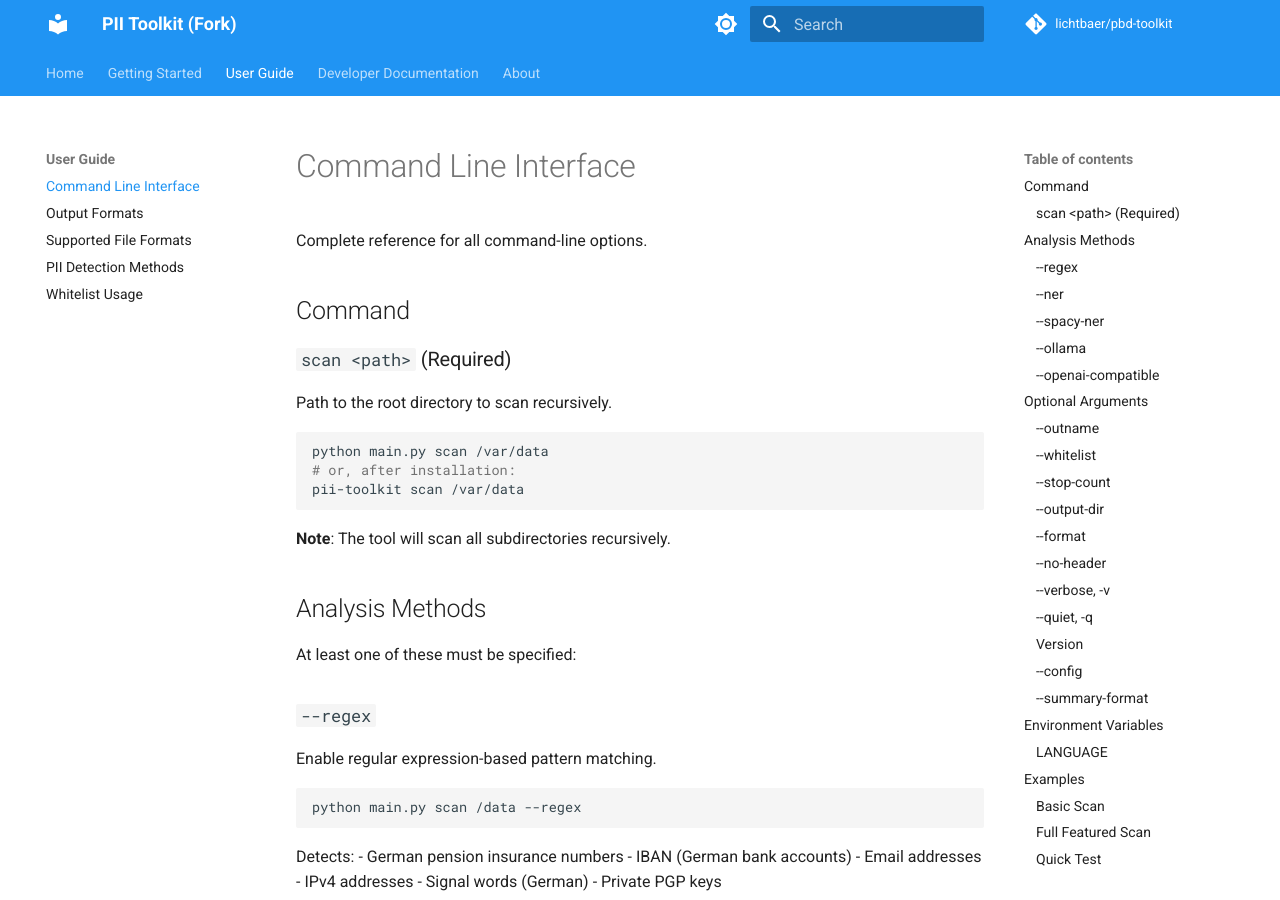
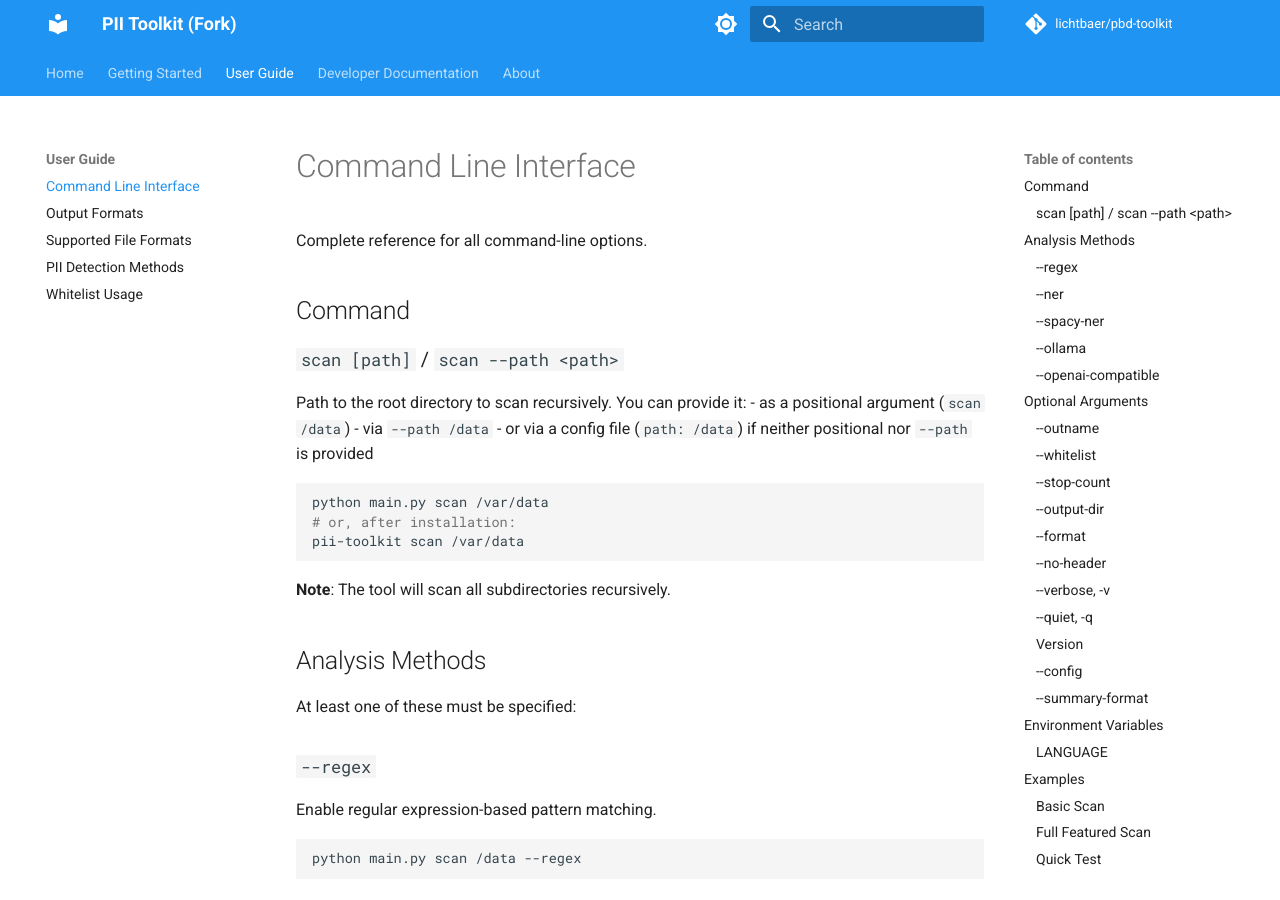
Before and after one commit to lichtbaer/pbd-toolkit, an MkDocs documentation site: the page built from docs/user-guide/cli.md, in a window 1280 px wide and 900 px high. Built offline with MkDocs 1.6.1 and Material for MkDocs 9.7.7, drawn with Linux system fonts in a browser that asks for light colours; comment, search, counter and statistics services are not loaded; some of the changed text lies outside the part shown.

Commit message:
feat: Allow scan path from --path and config file
Co-authored-by: cursor <cursor@johannes-goepel.de>

````diff
--- a/docs/CONFIG_FILE_EXAMPLE.json
+++ b/docs/CONFIG_FILE_EXAMPLE.json
@@ -1,5 +1,6 @@
 {
-  "_comment": "The scan path is currently taken from the positional CLI argument (`scan <path>`). A `path` key in this file is ignored.",
+  "_comment": "The scan path can be provided as positional PATH, via --path, or here as `path`.",
+  "path": "/path/to/scan",
   "regex": true,
   "ner": true,
   "outname": "scan-2024",
--- a/docs/CONFIG_FILE_EXAMPLE.yaml
+++ b/docs/CONFIG_FILE_EXAMPLE.yaml
@@ -1,9 +1,8 @@
 # Example configuration file for PII Toolkit
 # Save this as config.yaml and use with: python main.py scan /data --config config.yaml
 
-# Note: The scan path is currently taken from the positional CLI argument (`scan <path>`).
-# A `path:` key in this file is ignored.
-# path: "/path/to/scan"
+# Path to scan (if not provided as positional PATH or via --path)
+path: "/path/to/scan"
 
 # Analysis methods (at least one required)
 regex: true
--- a/docs/user-guide/cli.md
+++ b/docs/user-guide/cli.md
@@ -4,9 +4,12 @@ Complete reference for all command-line options.
 
 ## Command
 
-### `scan <path>` (Required)
+### `scan [path]` / `scan --path <path>`
 
-Path to the root directory to scan recursively.
+Path to the root directory to scan recursively. You can provide it:
+- as a positional argument (`scan /data`)
+- via `--path /data`
+- or via a config file (`path: /data`) if neither positional nor `--path` is provided
 
 ```bash
 python main.py scan /var/data
@@ -217,7 +220,7 @@ verbose: false
 }
 ```
 
-**Note**: CLI arguments take precedence over config file values. The scan path is currently taken from the positional `<path>` argument.
+**Note**: CLI arguments take precedence over config file values. The scan path can be provided as positional `<path>`, via `--path`, or inside the config file as `path: ...`.
 
 ### `--summary-format`
 
````
Also changed, not shown: docs/getting-started/configuration.md (+4 -2 lines), 1 other file.
